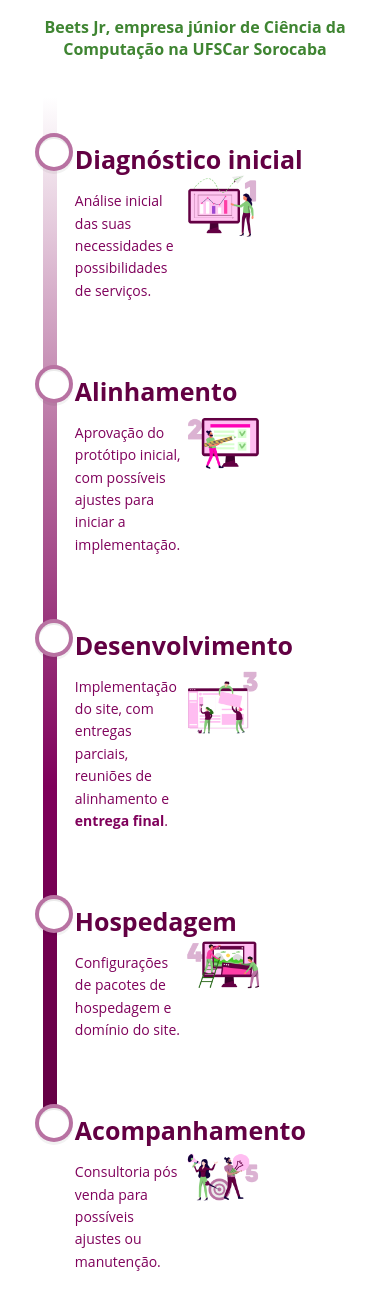
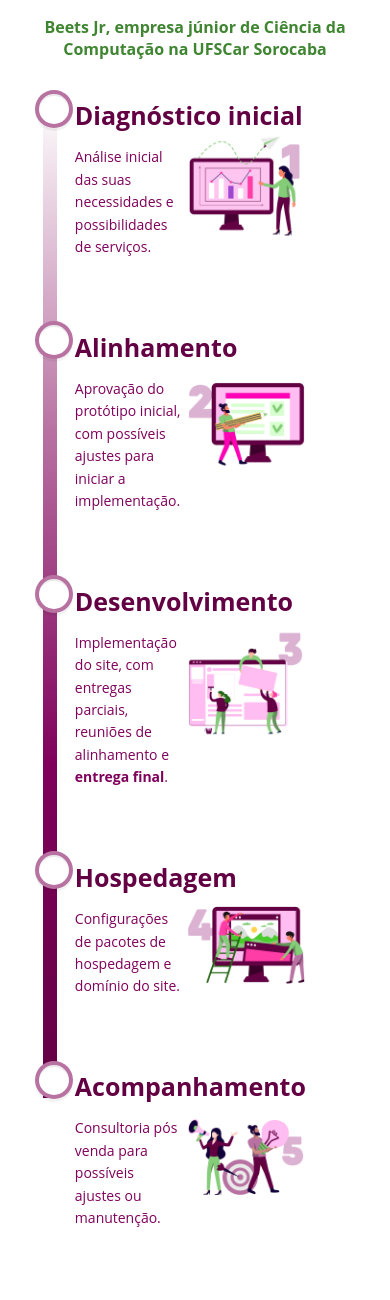
Before and after one commit to Beets-Jr/nosso-site, a PHP site: page / in a window 390 px wide. After the commit the page ends 1227 px from the top, so only its background shows below. Run offline with PHP 8.4, Linux system fonts and the light colour scheme.

Commit message:
ajuste do tamanho da linha

```diff
--- a/style.css
+++ b/style.css
@@ -1,7 +1,5 @@
 html, body {
-    /* height: 100%; */
     font-family: 'Open Sans', sans-serif;
-    /* box-sizing: border-box; */
 }
 
 .jornada-cliente {
@@ -12,7 +10,6 @@
     border-radius: 2px;
 }
 
-/* é útil? excluir se não estiver alinhando */
 .jornada-cliente::after {
     content: '';
     display: table;
@@ -26,7 +23,6 @@
     margin-bottom: 2em;
 }
 
-/* corrigir tamanho */
 #linha::before {
     content: '';
     position: absolute;
@@ -41,7 +37,6 @@
 @media only screen and (max-width: 1024px) {
     #linha::before {
         height: 100%;
-        /* margin-bottom: -50%; */
    }
 }
 
@@ -60,7 +55,6 @@
     margin: 2em 0;
 }
 
-/* é útil? excluir se não estiver alinhando */
 .item-jornada:after {
     content: "";
     display: table;
@@ -68,12 +62,41 @@
 }
 
 .item-jornada:first-child {
-    margin-top: 0;
+    margin-top: -8%;
 }
 
-/* corrigir tamanho da linha, depois de usar bolinha */
+@media only screen and (max-width: 570px) {
+    .item-jornada:first-child {
+        margin-top: -13%;
+    }
+}
+
 .item-jornada:last-child {
-    margin-bottom: -60%;
+    margin-bottom: -190px;
+}
+
+@media only screen and (max-width: 1024px) {
+    .item-jornada:last-child {
+        margin-bottom: -140px;
+    }
+}
+
+@media only screen and (max-width: 800px) {
+    .item-jornada:last-child {
+        margin-bottom: -150px;
+    }
+}
+
+@media only screen and (max-width: 500px) {
+    .item-jornada:last-child {
+        margin-bottom: -190px;
+    }
+}
+
+@media only screen and (max-width: 330px) {
+    .item-jornada:last-child {
+        margin-bottom: -220px;
+    }
 }
 
 @media only screen and (min-width: 1024px) {
@@ -118,11 +141,9 @@
     position: relative;
     margin-left: 60px;
     margin-right: 30px;
-    /* border-radius: 2px; */
     padding: 0.8em;
 }
 
-/* é útil? excluir se não estiver alinhando */
 .item-jornada-conteudo:after {
     content: "";
     display: table;
@@ -168,9 +189,13 @@
     }
     .item-jornada-conteudo .imagem {
         max-width: 50%;
-        position:absolute;
-        top:20%;
-        left:42%;
+        position: absolute;
+        top: 20%;
+        left: 42%;
+    }
+    .item-jornada-conteudo img {
+        min-width: 120px;
+        object-fit: contain;
     }
 }
 
```
